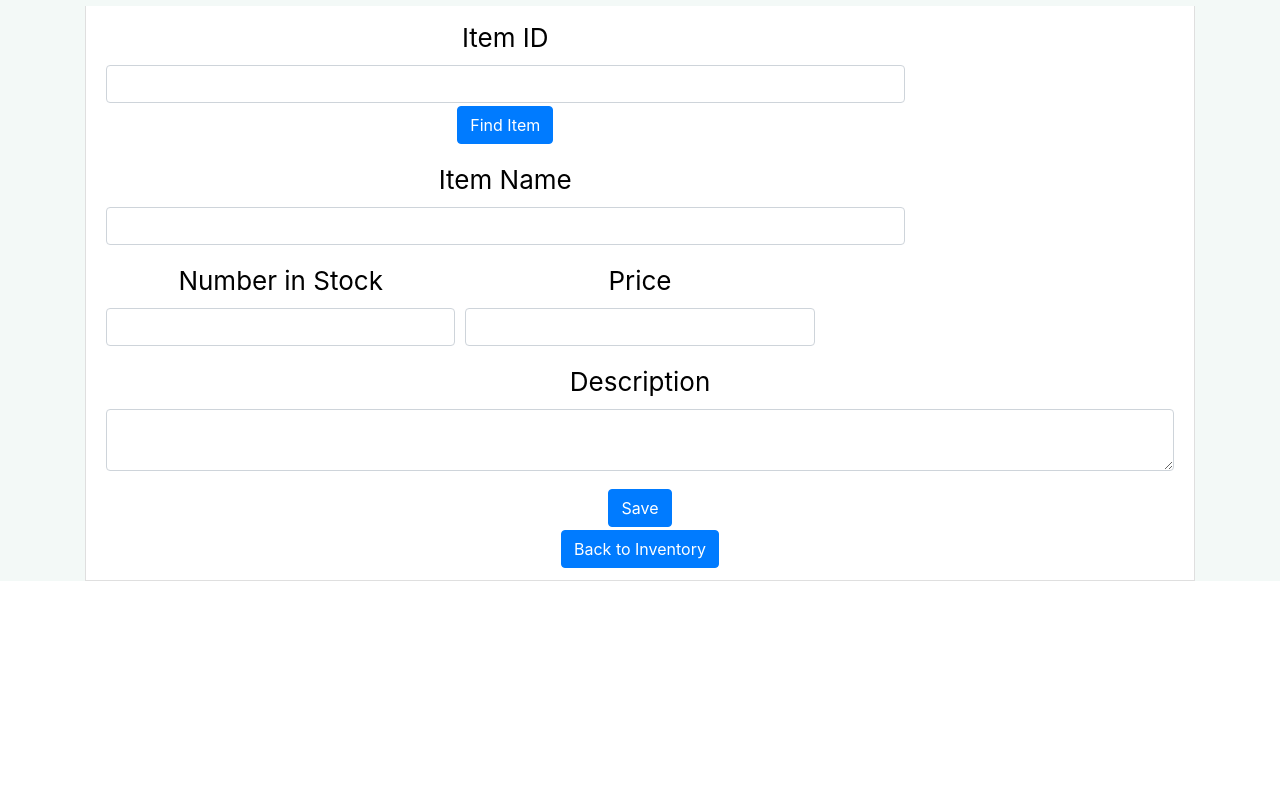
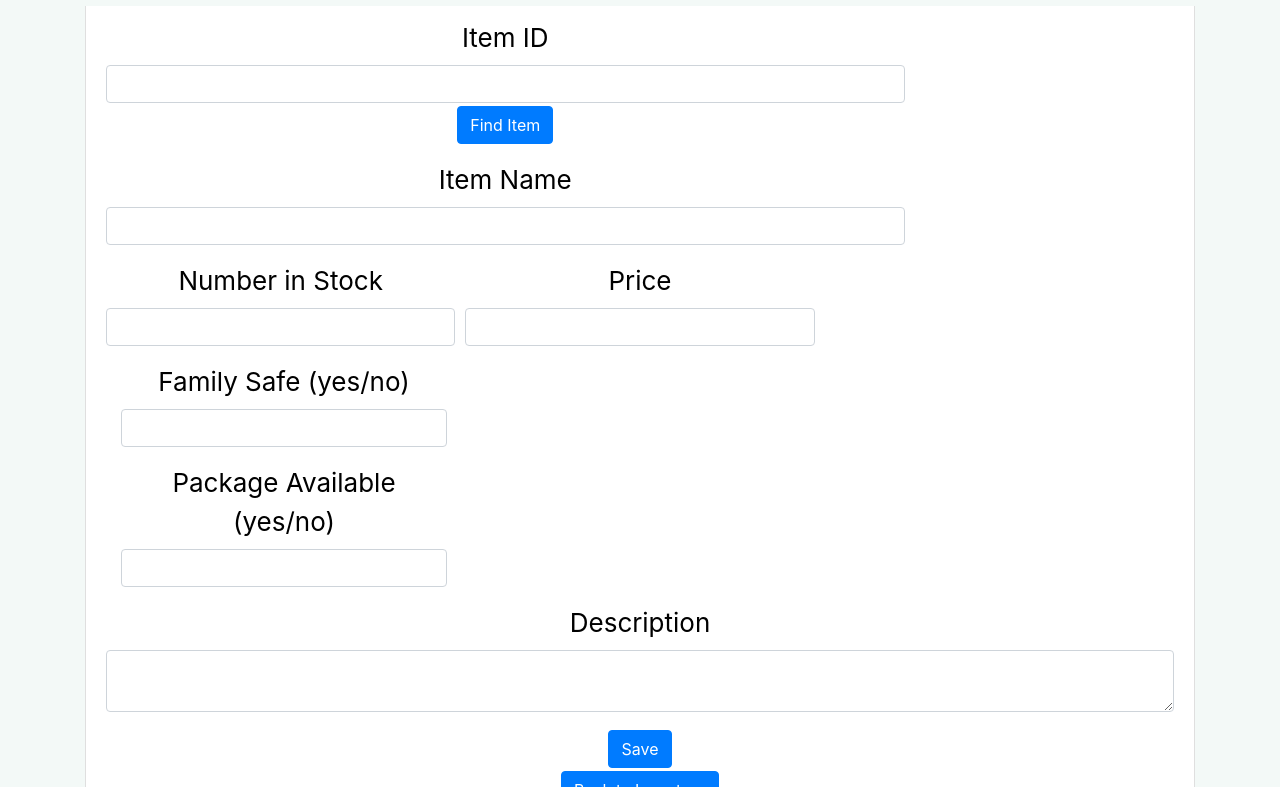
Before and after one commit to liamlows/LOCAL_Sample_Docker-Compose_Project, a React (Create React App) app in the folder frontend/: page /update in a window 1280 px wide. Shown: the part 382-1169 px from the top of the page. Before the commit the page ends 963 px from the top, so only its background shows below. Built offline with nearby package versions, Linux system fonts and the light colour scheme.

Commit message:
April 22 version

```diff
--- a/frontend/src/itemDetails.jsx
+++ b/frontend/src/itemDetails.jsx
@@ -90,7 +90,7 @@ export class ItemDetails extends React.Component{
                         </div>
 
                         <div className="form-group col-4">
-                            <label htmlFor="timeToAssemble">Assembly Time</label>
+                            <label htmlFor="timeToAssemble">Assembly Time(minutes)</label>
                             <input type="text"
                                 id="timeToAssemble"
                                 name="timeToAssemble"
--- a/frontend/src/updateItem.jsx
+++ b/frontend/src/updateItem.jsx
@@ -12,6 +12,8 @@ export class UpdateItem extends React.Component{
              itemDescription: '',
              numInStock: '',
              price: '',
+             availableToPackage:'',
+             familySafe:''
             };
 
             constructor(props){
@@ -27,7 +29,9 @@ export class UpdateItem extends React.Component{
                   itemName:this.state.itemName,
                   itemDescription:this.state.itemDescription,
                   numInStock:this.state.numInStock,
-                  price:this.state.price
+                  price:this.state.price,
+                  availableToPackage:this.state.availableToPackage,
+                  familySafe:this.state.familySafe
               }).then(
                 res => {
                   console.log(res);
@@ -49,6 +53,8 @@ export class UpdateItem extends React.Component{
                   this.setState({itemDescription: values.data[0].itemDescription})
                   this.setState({numInStock: values.data[0].numInStock})
                   this.setState({price: values.data[0].price})
+                  this.setState({familySafe: values.data[0].familySafe})
+                  this.setState({availableToPackage: values.data[0].availableToPackage})
                 });
             }
 
@@ -100,8 +106,30 @@ export class UpdateItem extends React.Component{
                                 value={this.state.price}
                                 onChange={e => this.setState({ price: e.target.value })}/>
                         </div>
+
                     </div>
 
+                    <div>
+                    <div className="form-group col-4">
+                        <label htmlFor="state">Family Safe (yes/no)</label>
+                        <input type="text"
+                            id="familySafe"
+                            name="familySafe"
+                            className="form-control"
+                            value={this.state.familySafe}
+                            onChange={e => this.setState({ familySafe: e.target.value })}/>
+                    </div>
+
+                    <div className="form-group col-4">
+                        <label htmlFor="availableToPackage">Package Available (yes/no)</label>
+                        <input type="text"
+                            id="availableToPackage"
+                            name="availableToPackage"
+                            className="form-control"
+                            value={this.state.availableToPackage}
+                            onChange={e => this.setState({ availableToPackage: e.target.value })}/>
+                    </div>
+                    </div>
                     <div className="form-row">
                         <div className="form-group col-12">
                             <label htmlFor="itemDescription">Description</label>
```
Also changed, not shown: 2 other files (tests, documents, lock files or other folders).
